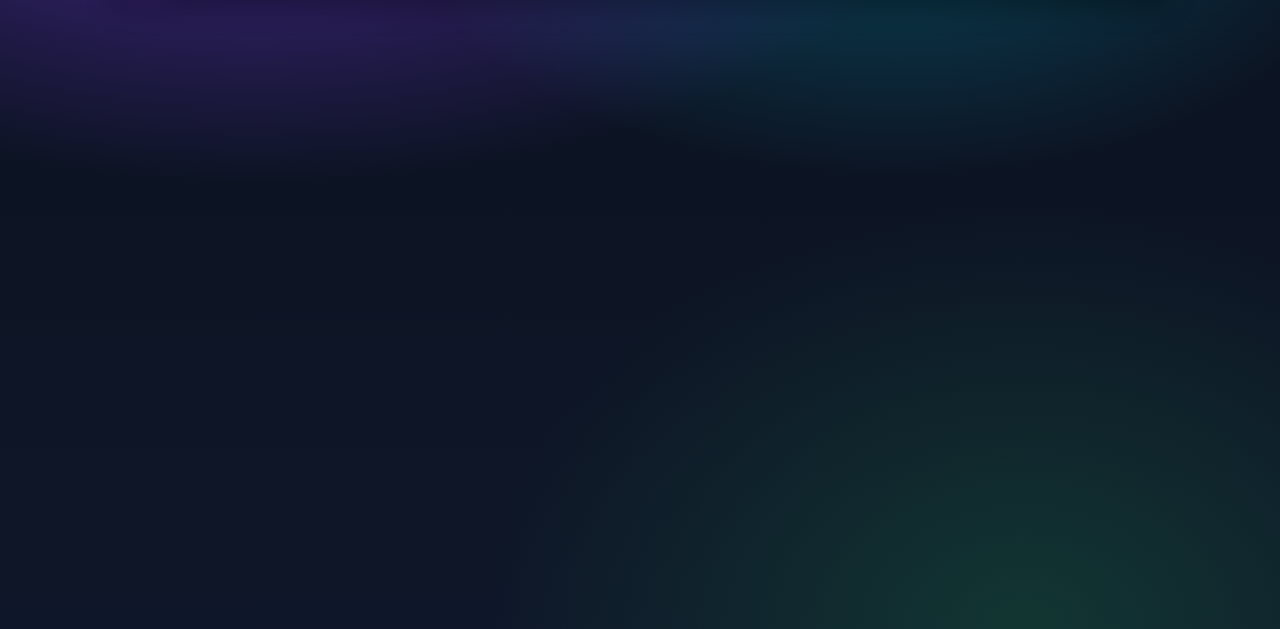
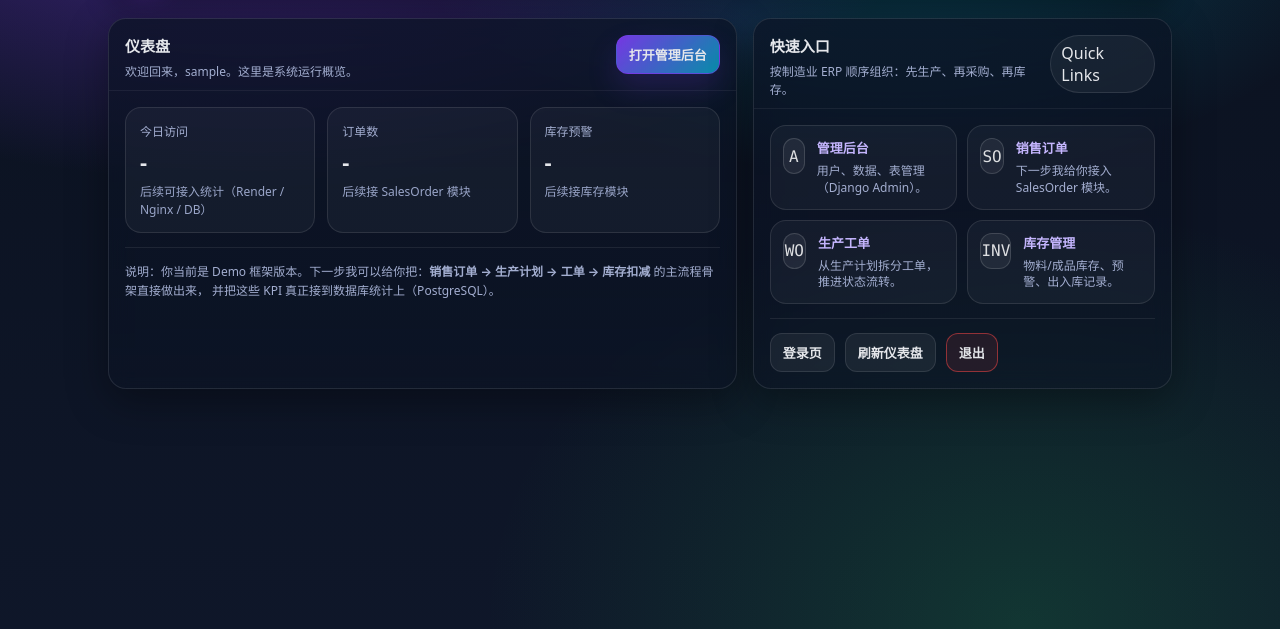
Before and after one commit to genggeng538/tq-erp-demo, a Django app: page / in a window 1280 px wide. Shown: the part 97-726 px from the top of the page. Run offline with Django 5.2, Linux system fonts and the light colour scheme; the visitor is signed in with stand-in values (Sample User, id 1).

Commit message:
Update dashboard.html

```diff
--- a/templates/dashboard.html
+++ b/templates/dashboard.html
@@ -1,71 +1,100 @@
+{# templates/dashboard.html #}
 {% extends "base.html" %}
-{% block title %}仪表盘 · {{ COMPANY_NAME|default:"ERP" }}{% endblock %}
+{% block title %}仪表盘 · ERP{% endblock %}
 
-{% block content %}
-<div class="page">
-  <div class="page-head">
+{% block body %}
+<div class="grid">
+
+  <div class="card">
+    <div class="hd">
       <div>
-      <h1>仪表盘</h1>
-      <p>欢迎回来，{{ request.user.username }}。这里是系统运行概览。</p>
+        <h2>仪表盘</h2>
+        <div class="sub">欢迎回来，{{ user.username }}。这里是系统运行概览。</div>
       </div>
-    <div class="page-actions">
-      <a class="btn btn-ghost" href="/admin/" target="_blank">打开管理后台</a>
+      <a class="btn primary" href="/admin/" target="_blank">打开管理后台</a>
+    </div>
+
+    <div class="bd">
+      <div class="kpis">
+        <div class="kpi">
+          <div class="label">今日访问</div>
+          <div class="value">{{ kpi_today|default:"-" }}</div>
+          <div class="hint">后续可接入统计（Render / Nginx / DB）</div>
+        </div>
+        <div class="kpi">
+          <div class="label">订单数</div>
+          <div class="value">{{ kpi_orders|default:"-" }}</div>
+          <div class="hint">后续接 SalesOrder 模块</div>
+        </div>
+        <div class="kpi">
+          <div class="label">库存预警</div>
+          <div class="value">{{ kpi_stock_alert|default:"-" }}</div>
+          <div class="hint">后续接库存模块</div>
         </div>
       </div>
 
-  <div class="grid">
-    <div class="kpi">
-      <div class="kpi-title">今日访问</div>
-      <div class="kpi-value">{{ stats.visits|default:"-" }}</div>
-      <div class="kpi-sub">可后续接入统计</div>
+      <div class="hr"></div>
+
+      <div style="color:var(--muted);font-size:12px;line-height:1.6">
+        说明：你当前是 Demo 框架版本。下一步我可以给你把：<b>销售订单 → 生产计划 → 工单 → 库存扣减</b> 的主流程骨架直接做出来，
+        并把这些 KPI 真正接到数据库统计上（PostgreSQL）。
       </div>
-
-    <div class="kpi">
-      <div class="kpi-title">订单数</div>
-      <div class="kpi-value">{{ stats.orders|default:"-" }}</div>
-      <div class="kpi-sub">后续接 SalesOrder</div>
-    </div>
-
-    <div class="kpi">
-      <div class="kpi-title">工单数</div>
-      <div class="kpi-value">{{ stats.workorders|default:"-" }}</div>
-      <div class="kpi-sub">后续接 WorkOrder</div>
-    </div>
-
-    <div class="kpi">
-      <div class="kpi-title">库存预警</div>
-      <div class="kpi-value">{{ stats.stock_alerts|default:"-" }}</div>
-      <div class="kpi-sub">后续接库存模块</div>
     </div>
   </div>
 
-  <div class="card section">
-    <div class="section-head">
+  <div class="card">
+    <div class="hd">
+      <div>
         <h2>快速入口</h2>
-      <p>按制造业 ERP 的顺序组织（先生产、再采购、再库存）。</p>
+        <div class="sub">按制造业 ERP 顺序组织：先生产、再采购、再库存。</div>
+      </div>
+      <span class="badge">Quick Links</span>
     </div>
 
+    <div class="bd">
       <div class="quick">
-      <a class="quick-item" href="/admin/">
-        <div class="qi-title">管理后台</div>
-        <div class="qi-sub">用户、数据、表管理</div>
+        <a class="tile" href="/admin/" target="_blank">
+          <div class="ico">A</div>
+          <div>
+            <h3>管理后台</h3>
+            <p>用户、数据、表管理（Django Admin）。</p>
+          </div>
         </a>
 
-      <div class="quick-item disabled">
-        <div class="qi-title">销售订单</div>
-        <div class="qi-sub">下一步我给你接入</div>
+        <a class="tile" href="#" onclick="alert('下一步我给你接：SalesOrder');return false;">
+          <div class="ico">SO</div>
+          <div>
+            <h3>销售订单</h3>
+            <p>下一步我给你接入 SalesOrder 模块。</p>
+          </div>
+        </a>
+
+        <a class="tile" href="#" onclick="alert('下一步我给你接：WorkOrder');return false;">
+          <div class="ico">WO</div>
+          <div>
+            <h3>生产工单</h3>
+            <p>从生产计划拆分工单，推进状态流转。</p>
+          </div>
+        </a>
+
+        <a class="tile" href="#" onclick="alert('下一步我给你接：库存模块');return false;">
+          <div class="ico">INV</div>
+          <div>
+            <h3>库存管理</h3>
+            <p>物料/成品库存、预警、出入库记录。</p>
+          </div>
+        </a>
       </div>
 
-      <div class="quick-item disabled">
-        <div class="qi-title">生产工单</div>
-        <div class="qi-sub">下一步我给你接入</div>
-      </div>
+      <div class="hr"></div>
 
-      <div class="quick-item disabled">
-        <div class="qi-title">库存管理</div>
-        <div class="qi-sub">下一步我给你接入</div>
+      <div style="display:flex;gap:10px;flex-wrap:wrap">
+        <a class="btn" href="/login/">登录页</a>
+        <a class="btn" href="/">刷新仪表盘</a>
+        <a class="btn danger" href="/logout/">退出</a>
       </div>
     </div>
   </div>
+
 </div>
 {% endblock %}
```
Lines whose indentation alone changed are shown as unchanged.
